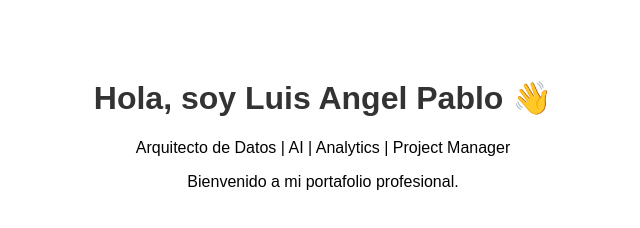
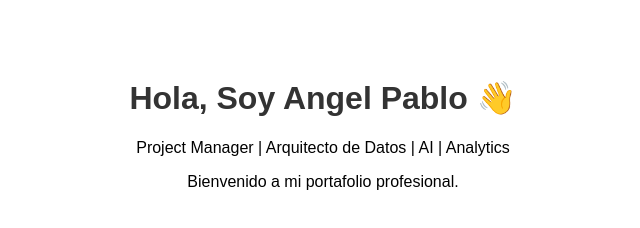
Before and after one commit to angelpabloj/angelpabloj.github.io, a plain HTML site: page index.html in a window 1280 px wide. Shown: the whole page, without its empty margins (317-957 px from the left). Drawn offline with Linux system fonts and the light colour scheme.

Commit message:
Update index.html

```diff
--- a/index.html
+++ b/index.html
@@ -9,8 +9,8 @@
     </style>
 </head>
 <body>
-    <h1>Hola, soy Luis Angel Pablo 👋</h1>
-    <p>Arquitecto de Datos | AI | Analytics | Project Manager</p>
+    <h1>Hola, Soy Angel Pablo 👋</h1>
+    <p>Project Manager | Arquitecto de Datos | AI | Analytics </p>
     <p>Bienvenido a mi portafolio profesional.</p>
 </body>
 </html>
```
